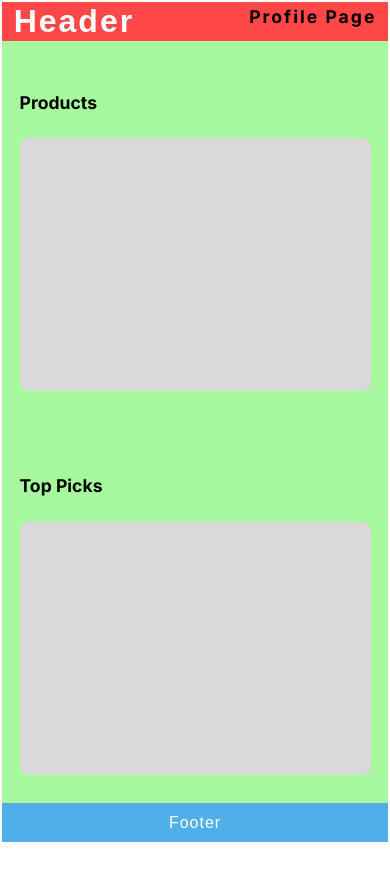
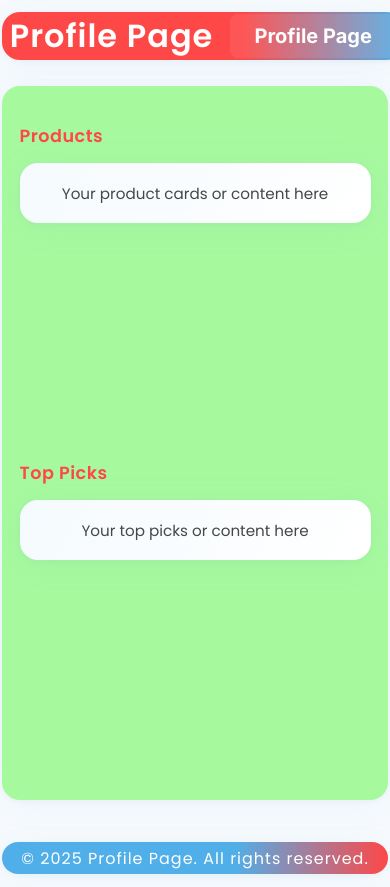
Before and after one commit to alexcywong/Profile-Page, a plain HTML site: page index.html in a window 390 px wide. Before the commit the page ends 844 px from the top, so only its background shows below. Drawn offline with Linux system fonts and the light colour scheme.

Commit message:
Modern redesign: super modern, nice looking, responsive UI for all pages

```diff
--- a/index.html
+++ b/index.html
@@ -2,18 +2,28 @@
 <html lang="en">
 <head>
   <meta charset="UTF-8">
-  <title>Projects - Figma Static Site</title>
+  <title>Profile Page - Modern Home</title>
   <meta name="viewport" content="width=device-width, initial-scale=1.0">
-  <link href="https://fonts.googleapis.com/css?family=Inter:700&display=swap" rel="stylesheet">
+  <link href="https://fonts.googleapis.com/css?family=Inter:700,400|Poppins:400,600&display=swap" rel="stylesheet">
   <style>
+    :root {
+      --primary: #FE4848;
+      --secondary: #50AFE9;
+      --accent: #A7F99E;
+      --bg: #f7fafd;
+      --card-bg: #fff;
+      --card-shadow: 0 4px 32px rgba(80, 175, 233, 0.08), 0 1.5px 6px rgba(0,0,0,0.03);
+      --radius: 18px;
+      --transition: 0.2s cubic-bezier(.4,0,.2,1);
+    }
     html, body {
       margin: 0;
       padding: 0;
-      background: #FFFFFF;
+      background: var(--bg);
       width: 100%;
-      height: 100%;
       min-height: 100vh;
-      font-family: Arial, sans-serif;
+      font-family: 'Poppins', 'Inter', Arial, sans-serif;
+      color: #222;
     }
     body {
       min-height: 100vh;
@@ -24,149 +34,179 @@
     }
     .container {
       width: 100%;
-      max-width: 1920px;
+      max-width: 1200px;
       min-width: 320px;
       min-height: 100vh;
       display: flex;
       flex-direction: column;
       margin: 0 auto;
       box-sizing: border-box;
-      padding: 3vw 4vw 3vw 4vw;
+      padding: 3vw 2vw 3vw 2vw;
     }
     .header {
       width: 100%;
-      min-height: 60px;
-      height: 7vh;
-      max-height: 69px;
-      background: #FE4848;
+      min-height: 64px;
+      background: linear-gradient(90deg, var(--primary) 60%, var(--secondary) 100%);
       display: flex;
       align-items: center;
       justify-content: space-between;
       color: #fff;
       font-size: 2rem;
-      font-weight: bold;
-      letter-spacing: 2px;
-      flex-shrink: 0;
-      padding: 0 3vw;
-      box-sizing: border-box;
-      position: relative;
+      font-weight: 600;
+      border-radius: var(--radius);
+      box-shadow: var(--card-shadow);
+      padding: 0 2vw;
+      margin-bottom: 3vh;
+      margin-top: 1vh;
+      transition: box-shadow var(--transition);
     }
     .header-title {
+      font-family: 'Poppins', 'Inter', Arial, sans-serif;
+      font-weight: 600;
+      font-size: 2rem;
+      letter-spacing: 1px;
       color: #fff;
-      font-size: 2rem;
-      font-weight: bold;
-      letter-spacing: 2px;
     }
     .profile-page {
       font-family: 'Inter', Arial, sans-serif;
       font-weight: 700;
-      font-size: 2.25rem;
-      color: #000;
-      background: transparent;
+      font-size: 1.25rem;
+      color: #fff;
+      background: rgba(255,255,255,0.08);
+      border-radius: 8px;
+      padding: 0.5em 1.2em;
       margin-left: auto;
       margin-right: 0;
-      align-self: flex-start;
-      margin-top: 0.5vh;
-      margin-bottom: 0.5vh;
       text-align: right;
-      line-height: 1.2;
-      padding: 0;
       text-decoration: none;
       cursor: pointer;
-      transition: color 0.2s;
+      transition: background var(--transition), color var(--transition), box-shadow var(--transition);
+      box-shadow: 0 1px 4px rgba(80, 175, 233, 0.08);
+      outline: none;
+      border: none;
+      display: inline-block;
     }
     .profile-page:hover,
     .profile-page:focus {
-      color: #333;
-      text-decoration: underline;
-      outline: none;
+      background: #fff;
+      color: var(--primary);
+      box-shadow: 0 2px 12px rgba(80, 175, 233, 0.15);
+      text-decoration: none;
     }
     .body {
       width: 100%;
       flex: 1 1 auto;
-      background: #A7F99E;
+      background: var(--accent);
       display: flex;
       flex-direction: column;
       align-items: center;
       justify-content: flex-start;
-      font-size: 1.5rem;
-      color: #222;
+      font-size: 1.2rem;
       min-height: 200px;
-      padding: 0;
-      position: relative;
+      padding: 2vw 0;
+      border-radius: var(--radius);
+      box-shadow: var(--card-shadow);
+      margin-bottom: 3vh;
+      transition: box-shadow var(--transition);
     }
     .main-content {
       width: 100%;
-      max-width: 1713px;
+      max-width: 1000px;
       display: flex;
       flex-direction: row;
       justify-content: center;
       align-items: flex-start;
-      gap: 6vw;
-      margin-top: 7vh;
-      margin-bottom: 5vh;
+      gap: 3vw;
+      margin-top: 3vh;
+      margin-bottom: 2vh;
       flex-wrap: wrap;
     }
     .column {
-      flex: 1 1 350px;
-      min-width: 320px;
-      max-width: 759px;
+      flex: 1 1 320px;
+      min-width: 260px;
+      max-width: 480px;
       display: flex;
       flex-direction: column;
       align-items: flex-start;
-      margin: 0 1vw;
+      margin: 0 0.5vw;
     }
     .section-title {
-      font-family: 'Inter', Arial, sans-serif;
-      font-weight: 700;
-      font-size: 2.25rem;
-      line-height: 1.2;
-      color: #000;
-      margin-left: 0;
-      margin-bottom: 2vh;
-      margin-top: 1vh;
+      font-family: 'Poppins', 'Inter', Arial, sans-serif;
+      font-weight: 600;
+      font-size: 1.5rem;
+      color: var(--primary);
+      margin-bottom: 1.2vh;
+      margin-top: 0.5vh;
       text-align: left;
+      letter-spacing: 0.5px;
     }
     .card {
-      background: #D9D9D9;
-      border-radius: 8px;
+      background: var(--card-bg);
+      border-radius: var(--radius);
       width: 100%;
-      height: 40vh;
-      max-height: 503px;
       min-height: 180px;
+      box-shadow: var(--card-shadow);
       display: flex;
       align-items: center;
       justify-content: center;
       box-sizing: border-box;
-      margin-bottom: 3vh;
-      margin-top: 1vh;
+      margin-bottom: 2vh;
+      margin-top: 0.5vh;
       padding: 2vw 2vw;
+      font-size: 1.1rem;
+      color: #444;
+      transition: box-shadow var(--transition), transform var(--transition);
+      position: relative;
+      overflow: hidden;
+    }
+    .card::before {
+      content: "";
+      position: absolute;
+      inset: 0;
+      background: linear-gradient(120deg, var(--secondary) 0%, transparent 100%);
+      opacity: 0.06;
+      z-index: 0;
+      border-radius: var(--radius);
+      pointer-events: none;
+    }
+    .card:hover, .card:focus-within {
+      box-shadow: 0 8px 32px rgba(80, 175, 233, 0.18);
+      transform: translateY(-2px) scale(1.01);
     }
     .footer {
       width: 100%;
-      min-height: 50px;
-      height: 7vh;
-      max-height: 77px;
-      background: #50AFE9;
+      min-height: 48px;
+      background: linear-gradient(90deg, var(--secondary) 60%, var(--primary) 100%);
       display: flex;
       align-items: center;
       justify-content: center;
       color: #fff;
-      font-size: 1.2rem;
+      font-size: 1.1rem;
       font-weight: 500;
       letter-spacing: 1px;
-      flex-shrink: 0;
+      border-radius: var(--radius);
+      box-shadow: var(--card-shadow);
+      margin-top: 2vh;
+      margin-bottom: 1vh;
+      transition: box-shadow var(--transition);
     }
-    @media (max-width: 1200px) {
+    @media (max-width: 900px) {
       .container {
-        padding: 2vw 2vw 2vw 2vw;
+        padding: 2vw 1vw 2vw 1vw;
+      }
+      .header, .footer {
+        font-size: 1.1rem;
+        min-height: 40px;
+      }
+      .body {
+        font-size: 1rem;
+        min-height: 120px;
+        padding: 3vw 0;
       }
       .main-content {
         flex-direction: column;
         align-items: center;
-        gap: 4vh;
-        margin-top: 5vh;
-        margin-bottom: 3vh;
+        gap: 2vh;
       }
       .column {
         max-width: 100%;
@@ -174,56 +214,31 @@
         margin: 0 0.5vw;
       }
       .card {
-        height: 30vh;
-        min-height: 120px;
+        min-height: 100px;
         padding: 3vw 2vw;
-      }
-    }
-    @media (max-width: 900px) {
-      .container {
-        padding: 1vw 1vw 1vw 1vw;
-      }
-      .header, .footer {
-        font-size: 1.2rem;
-        min-height: 40px;
-        height: 8vw;
-        max-height: 60px;
-      }
-      .body {
-        font-size: 1rem;
-        min-height: 120px;
-      }
-      .section-title, .profile-page {
-        font-size: 1.3rem;
-      }
-      .card {
-        font-size: 1rem;
-        min-height: 80px;
-        padding: 2vw 1vw;
       }
     }
     @media (max-width: 600px) {
       .container {
         min-width: 0;
-        padding: 0.5vw 0.5vw 0.5vw 0.5vw;
+        padding: 1vw 0.5vw 1vw 0.5vw;
       }
       .header, .footer {
         font-size: 1rem;
         min-height: 32px;
-        height: 10vw;
-        max-height: 48px;
       }
       .body {
-        font-size: 0.9rem;
+        font-size: 0.95rem;
         min-height: 80px;
+        padding: 2vw 0;
       }
-      .section-title, .profile-page {
+      .section-title {
         font-size: 1.1rem;
       }
       .card {
-        font-size: 0.9rem;
-        min-height: 40px;
-        padding: 1vw 0.5vw;
+        font-size: 0.95rem;
+        min-height: 60px;
+        padding: 2vw 1vw;
       }
     }
   </style>
@@ -231,25 +246,22 @@
 <body>
   <div class="container">
     <div class="header">
-      <span class="header-title">Header</span>
-      <a
-        class="profile-page"
-        href="profile.html"
-      >Profile Page</a>
+      <span class="header-title">Profile Page</span>
+      <a class="profile-page" href="profile.html">Profile Page</a>
     </div>
     <div class="body">
       <div class="main-content">
         <div class="column">
           <div class="section-title">Products</div>
-          <div class="card"></div>
+          <div class="card">Your product cards or content here</div>
         </div>
         <div class="column">
           <div class="section-title">Top Picks</div>
-          <div class="card"></div>
+          <div class="card">Your top picks or content here</div>
         </div>
       </div>
     </div>
-    <div class="footer">Footer</div>
+    <div class="footer">© 2025 Profile Page. All rights reserved.</div>
   </div>
 </body>
 </html>
```
Also changed, not shown: profile.html (+109 -87 lines).
